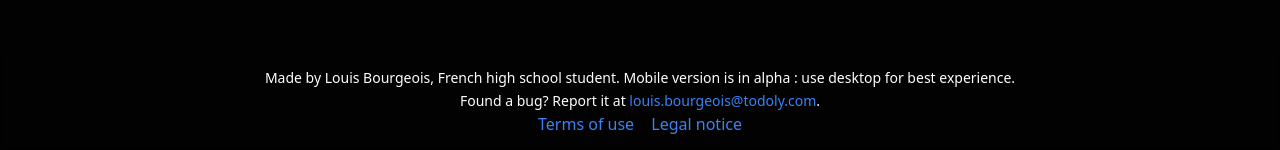
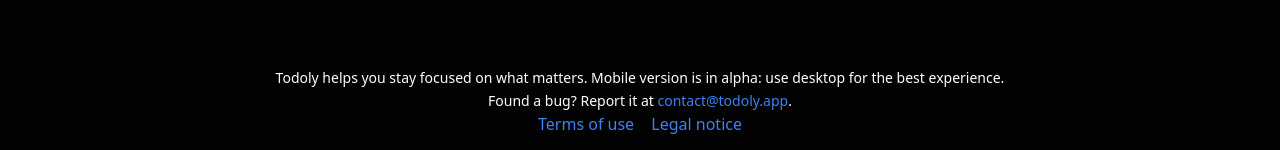
Before and after one commit to louis-bourgeois/todoly, a Next.js app in the folder client/taskly/: page / in a window 1280 px wide. Shown: the part 650-800 px from the top of the page. Built offline with nearby package versions, Linux system fonts and the light colour scheme; no server answers; what i18next-resources-to-backend would draw is missing.

Commit message:
stable version march

```diff
--- a/client/taskly/app/legal_notice/page.jsx
+++ b/client/taskly/app/legal_notice/page.jsx
@@ -10,9 +10,9 @@
       sections: [
         {
           title: "1. Éditeur du site",
-          content: `Ce site est édité par Louis Bourgeois, développeur indépendant.
+          content: `Ce site est édité par Todoly.
 Adresse : [adresse personnelle transmise à l’hébergeur conformément à l’article 6-III-2 de la LCEN].
-Contact : louis.bourgeois.todoly@gmail.com
+Contact : contact@todoly.app
 Nom de l’application : Todoly
 Statut : projet personnel, éducatif et non commercial.`,
         },
@@ -26,18 +26,18 @@
         {
           title: "3. Propriété intellectuelle",
           content: `Tous les éléments accessibles sur l’application Todoly (textes, images, codes sources, logos, etc.) sont protégés par des droits de propriété intellectuelle.
-Sauf indication contraire, ils sont la propriété exclusive de Louis Bourgeois. Toute reproduction non autorisée est interdite.`,
+Sauf indication contraire, ils sont la propriété exclusive de Todoly. Toute reproduction non autorisée est interdite.`,
         },
         {
           title: "4. Données personnelles",
           list: [
-            "Responsable du traitement : Louis Bourgeois",
+            "Responsable du traitement : Todoly",
             "Données collectées : prénom, nom, email, mot de passe haché, contenu utilisateur (projets, tâches), préférences, date de création de compte.",
             "Finalité : fonctionnement du service, sécurité, personnalisation.",
             "Base légale : exécution du contrat (article 6.1.b RGPD)",
             "Durée : tant que le compte est actif, puis suppression irréversible dans un délai raisonnable.",
             "Droits RGPD : accès, rectification, suppression, portabilité.",
-            "Exercice des droits : louis.bourgeois.todoly@gmail.com",
+            "Exercice des droits : contact@todoly.app",
             "Aucune donnée n’est vendue ou transférée à des tiers."
           ]
         },
@@ -49,7 +49,7 @@
         {
           title: "6. Limitation de responsabilité",
           content: `Todoly est fourni “en l’état”, sans garantie.
-Louis Bourgeois ne saurait être tenu responsable de bugs, pertes de données ou indisponibilité.
+Todoly ne saurait être tenu responsable de bugs, pertes de données ou indisponibilité.
 L’utilisateur est seul responsable de son usage du service.`,
         },
         {
@@ -64,9 +64,9 @@
       sections: [
         {
           title: "1. Publisher",
-          content: `This site is published by Louis Bourgeois, independent developer.
+          content: `This site is published by Todoly.
 Address: [personal address provided to the hosting provider in accordance with article 6-III-2 of the French LCEN law].
-Contact: louis.bourgeois.todoly@gmail.com
+Contact: contact@todoly.app
 Application name: Todoly
 Status: personal, educational and non-commercial project.`,
         },
@@ -80,18 +80,18 @@
         {
           title: "3. Intellectual Property",
           content: `All content accessible through Todoly (texts, images, source code, logos, etc.) is protected by intellectual property laws.
-Unless otherwise stated, all elements are the exclusive property of Louis Bourgeois. Unauthorized reproduction is prohibited.`,
+Unless otherwise stated, all elements are the exclusive property of Todoly. Unauthorized reproduction is prohibited.`,
         },
         {
           title: "4. Personal Data",
           list: [
-            "Data controller: Louis Bourgeois",
+            "Data controller: Todoly",
             "Collected data: first name, last name, email, hashed password, user content (projects, tasks), preferences, account creation date.",
             "Purpose: service operation, security, personalization.",
             "Legal basis: contract performance (Art. 6.1.b GDPR)",
             "Retention: as long as the account is active, then irreversibly deleted within a reasonable timeframe.",
             "GDPR rights: access, rectification, erasure, portability.",
-            "To exercise your rights: louis.bourgeois.todoly@gmail.com",
+            "To exercise your rights: contact@todoly.app",
             "Your data will never be sold or shared with third parties."
           ]
         },
@@ -104,7 +104,7 @@
         {
           title: "6. Limitation of Liability",
           content: `Todoly is provided “as is”, without warranty.
-Louis Bourgeois shall not be held liable for bugs, data loss or service unavailability.
+Todoly shall not be held liable for bugs, data loss or service unavailability.
 Users are solely responsible for their use of the service.`,
         },
         {
@@ -142,7 +142,7 @@
 const TermsOfUsePage = () => {
   const [lang, setLang] = useState('fr');
   const content = translations.legal[lang];
-  const contactEmail = "louis.bourgeois.todoly@gmail.com";
+  const contactEmail = "contact@todoly.app";
 
   return (
     <>
--- a/client/taskly/app/terms_of_use/page.jsx
+++ b/client/taskly/app/terms_of_use/page.jsx
@@ -241,7 +241,7 @@
 const TermsOfUsePage = () => {
   const [lang, setLang] = useState('fr');
   const content = translations[lang];
-  const contactEmail = "louis.bourgeois.todoly@gmail.com";
+  const contactEmail = "contact@todoly.app";
 
   return (
     <>
--- a/client/taskly/app/ui/ScrollAnimation/ScrollAnimation.jsx
+++ b/client/taskly/app/ui/ScrollAnimation/ScrollAnimation.jsx
@@ -97,9 +97,15 @@
 const StickyFooterInfo = () => (
   <footer className="fixed bottom-0 left-0 right-0 z-50 w-full gap-2 flex flex-col items-center justify-center p-5 backdrop-blur-sm">
     <p className="text-sm text-white max-w-4xl text-center">
-      Made by Louis Bourgeois, French high school student. Mobile version is in alpha : use desktop for best experience.
+      Todoly helps you stay focused on what matters. Mobile version is in alpha: use desktop for the best experience.
     </p>
-    <p className="text-sm text-white max-w-4xl text-center">  Found a bug? Report it at <Link href="mailto:louis.bourgeois@todoly.com"><span className="text-blue-500">louis.bourgeois@todoly.com</span></Link>.</p>
+    <p className="text-sm text-white max-w-4xl text-center">
+      Found a bug? Report it at{" "}
+      <Link href="mailto:contact@todoly.app">
+        <span className="text-blue-500">contact@todoly.app</span>
+      </Link>
+      .
+    </p>
     <div className=""><Link href="/terms_of_use"><span className="text-blue-500">Terms of use</span></Link> | <Link href="/legal_notice"><span className="text-blue-500">Legal notice</span></Link></div>
   </footer>
 );
```
Also changed, not shown: client/taskly/public/sw.js, 1 other file (tests, documents, lock files or other folders).
